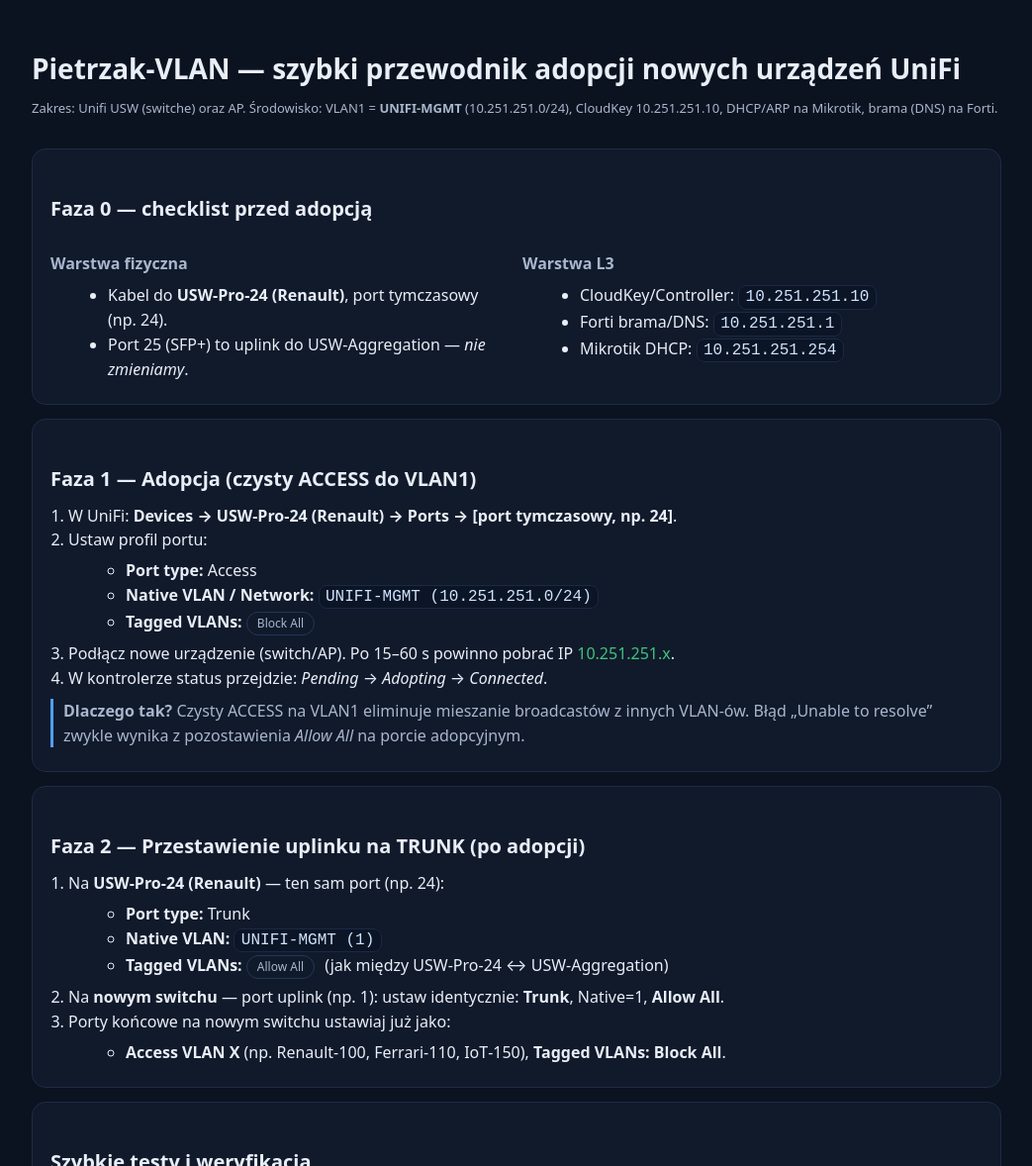
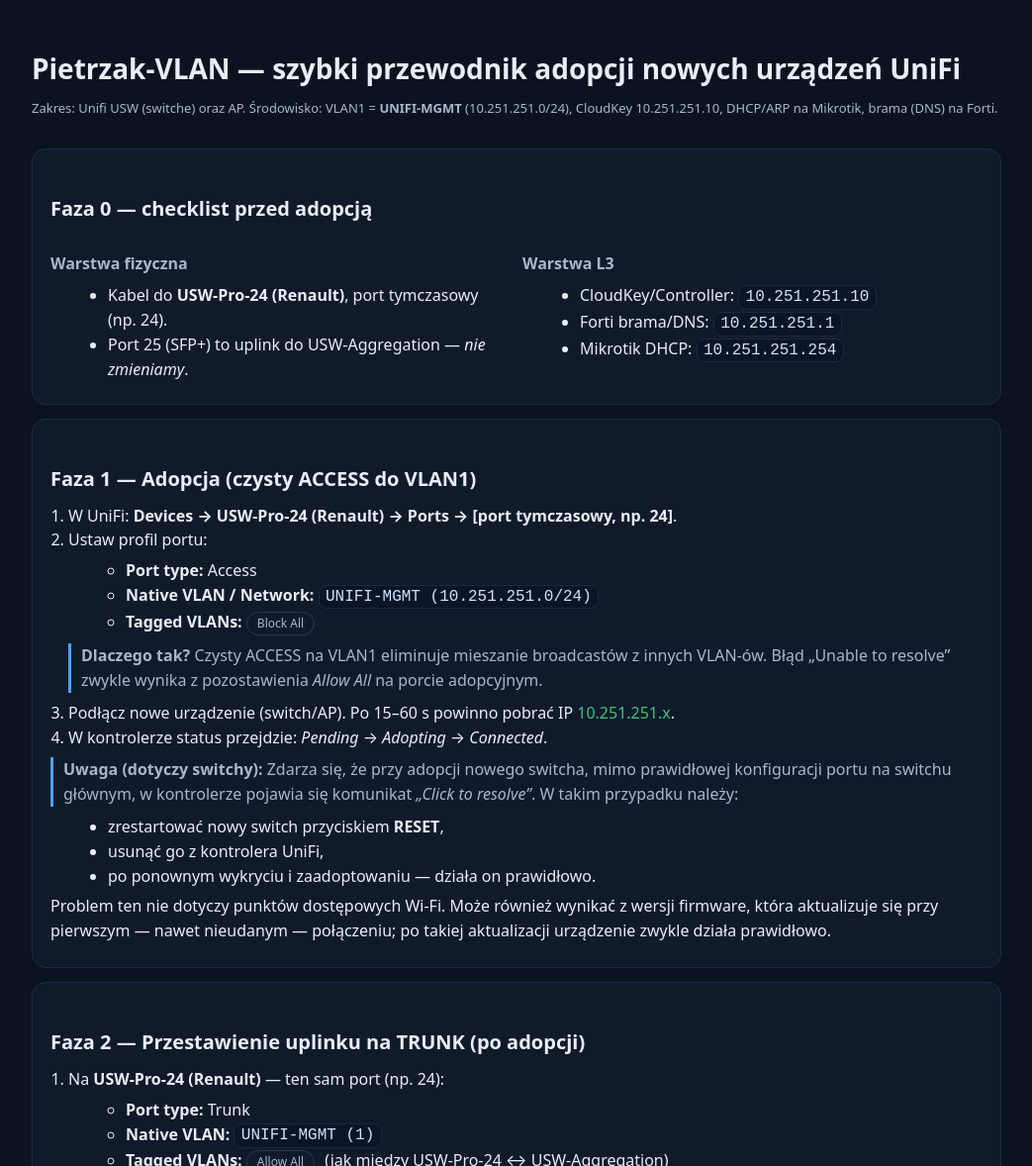
Before and after one commit to oprsmx/PietrzakVLAN-Katowice, a plain HTML site: page PietrzakVLAN_adopcja_unifi.html in a window 1280 px wide. Shown: the top 1178 px of the page at 99% size, without its empty margins (118-1161 px from the left). Drawn offline with Linux system fonts and the light colour scheme.

Commit message:
Update PietrzakVLAN_adopcja_unifi.html

```diff
--- a/PietrzakVLAN_adopcja_unifi.html
+++ b/PietrzakVLAN_adopcja_unifi.html
@@ -1,4 +1,3 @@
-
 <!doctype html>
 <html lang="pl">
 <head>
@@ -67,11 +66,22 @@
         <li><b>Native VLAN / Network:</b> <code>UNIFI‑MGMT (10.251.251.0/24)</code></li>
         <li><b>Tagged VLANs:</b> <span class="pill">Block All</span></li>
       </ul>
+      <p class="tip"><b>Dlaczego tak?</b> Czysty ACCESS na VLAN1 eliminuje mieszanie broadcastów z innych VLAN‑ów. Błąd „Unable to resolve” zwykle wynika z pozostawienia <i>Allow All</i> na porcie adopcyjnym.</p>
     </li>
     <li>Podłącz nowe urządzenie (switch/AP). Po 15–60 s powinno pobrać IP <span class="ok">10.251.251.x</span>.</li>
     <li>W kontrolerze status przejdzie: <i>Pending</i> → <i>Adopting</i> → <i>Connected</i>.</li>
   </ol>
-  <p class="tip"><b>Dlaczego tak?</b> Czysty ACCESS na VLAN1 eliminuje mieszanie broadcastów z innych VLAN‑ów. Błąd „Unable to resolve” zwykle wynika z pozostawienia <i>Allow All</i> na porcie adopcyjnym.</p>
+  <p class="tip warn"><b>Uwaga (dotyczy switchy):</b>
+  Zdarza się, że przy adopcji nowego switcha, mimo prawidłowej konfiguracji portu
+  na switchu głównym, w kontrolerze pojawia się komunikat <i>„Click to resolve”</i>.
+  W takim przypadku należy:
+  <ul>
+    <li>zrestartować nowy switch przyciskiem <b>RESET</b>,</li>
+    <li>usunąć go z kontrolera UniFi,</li>
+    <li>po ponownym wykryciu i zaadoptowaniu — działa on prawidłowo.</li>
+  </ul>
+  Problem ten nie dotyczy punktów dostępowych Wi‑Fi. Może również wynikać z wersji firmware, która aktualizuje się przy pierwszym — nawet nieudanym — połączeniu; po takiej aktualizacji urządzenie zwykle działa prawidłowo.
+  </p>
 </section>
 
 <section class="card kroki">
```
